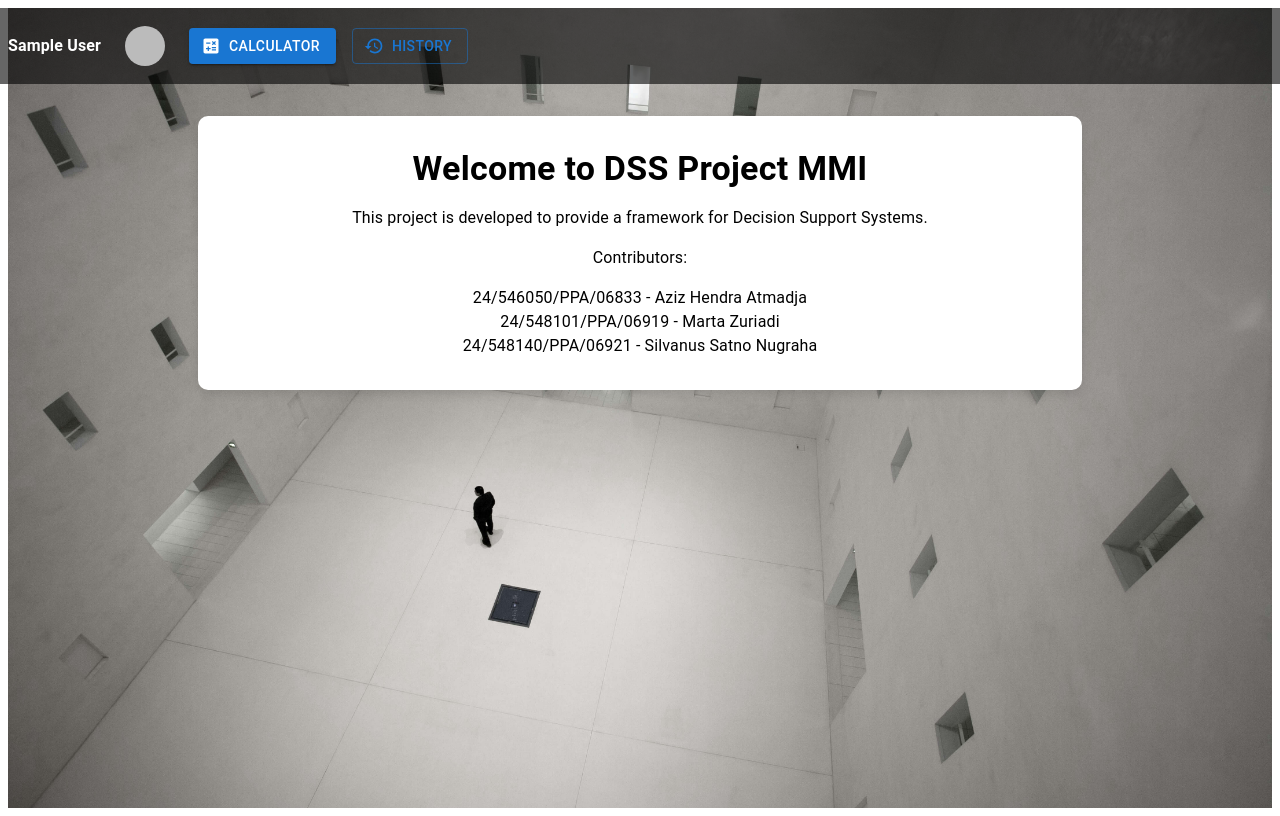
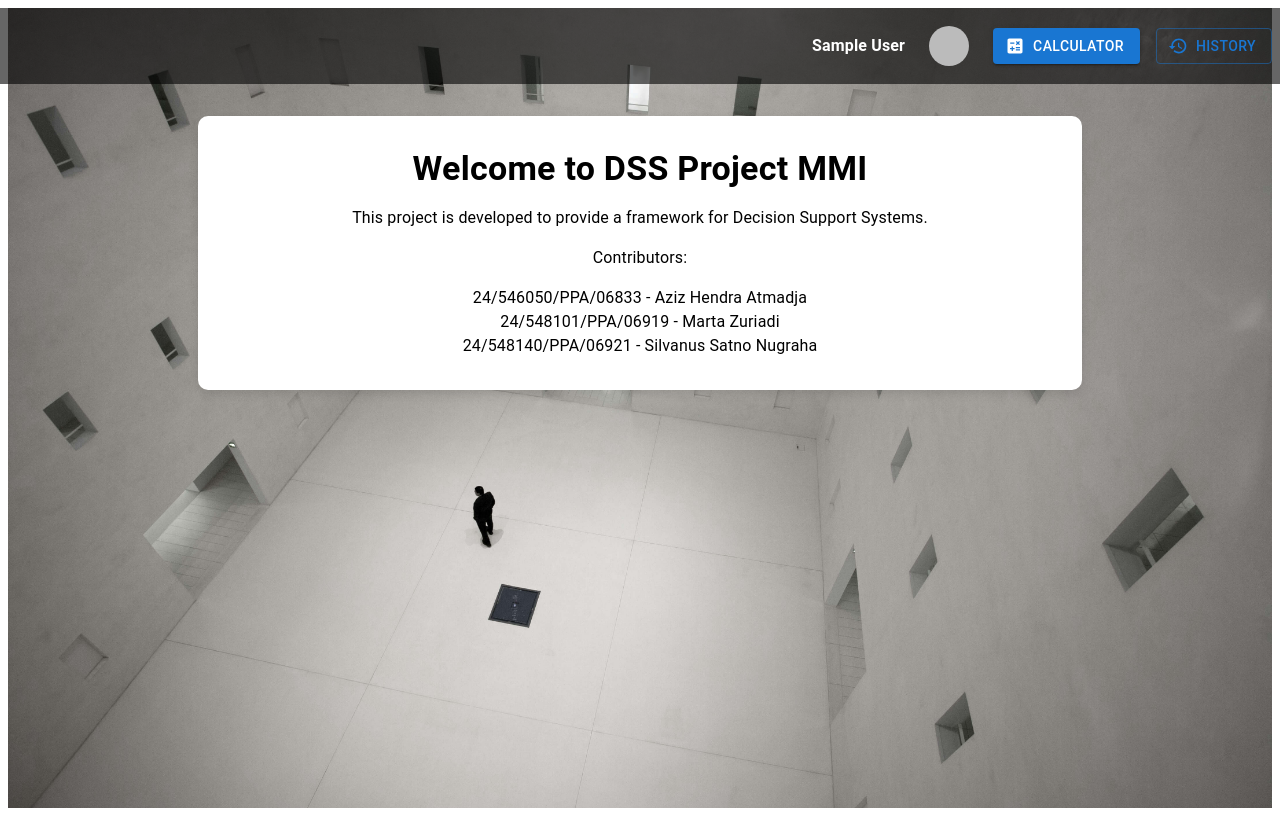
Before and after one commit to satnodeus77/dss_project_01, a Next.js app: page /home in a window 1280 px wide. Built offline with nearby package versions, Linux system fonts and the light colour scheme; no server answers; sample sign-in values are in the browser's storage.

Commit message:
Added automatic database table creation in db.js

```diff
--- a/pages/home.js
+++ b/pages/home.js
@@ -68,7 +68,7 @@ export default function HomePage() {
           backgroundColor: "rgba(0, 0, 0, 0.6)",
           color: "white",
           display: "flex",
-          justifyContent: "space-between",
+          justifyContent: "flex-end",
           alignItems: "center",
           padding: "10px 20px",
         }}
```
